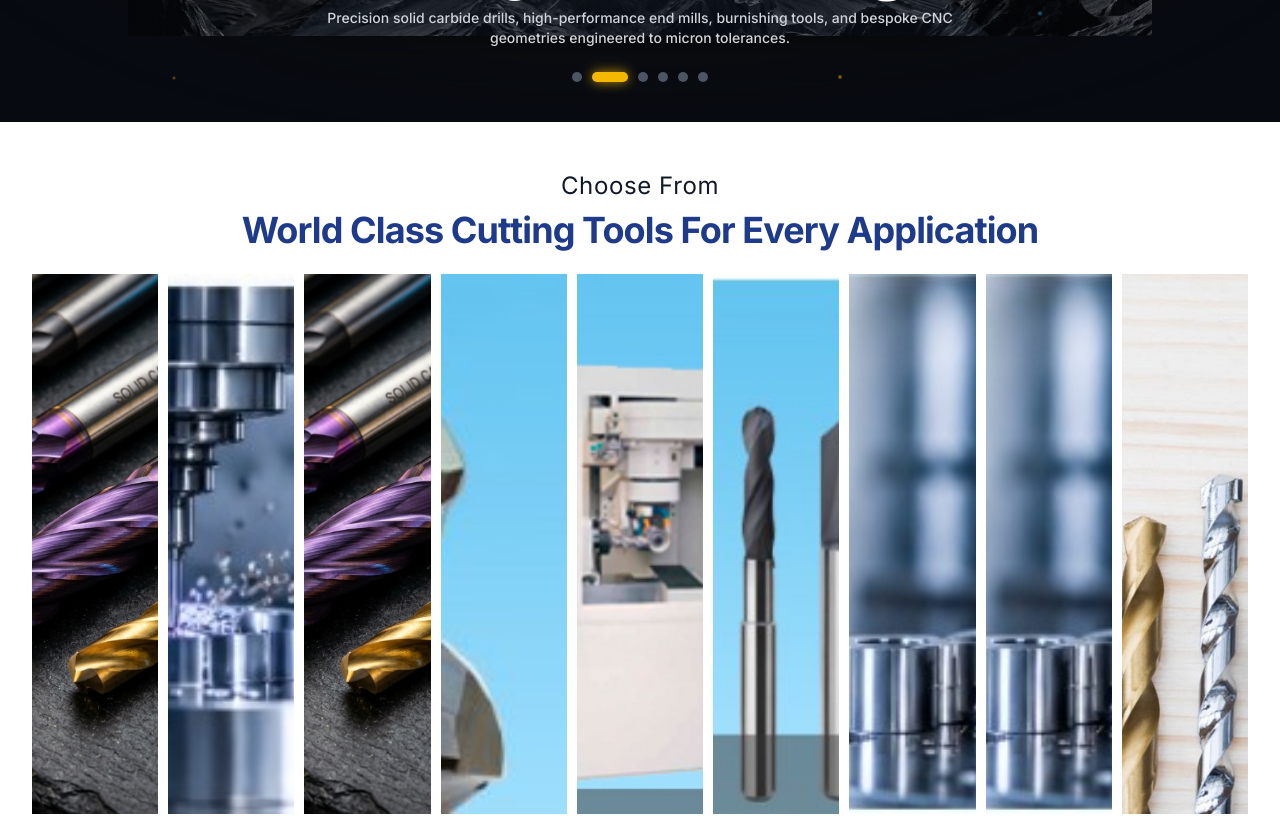
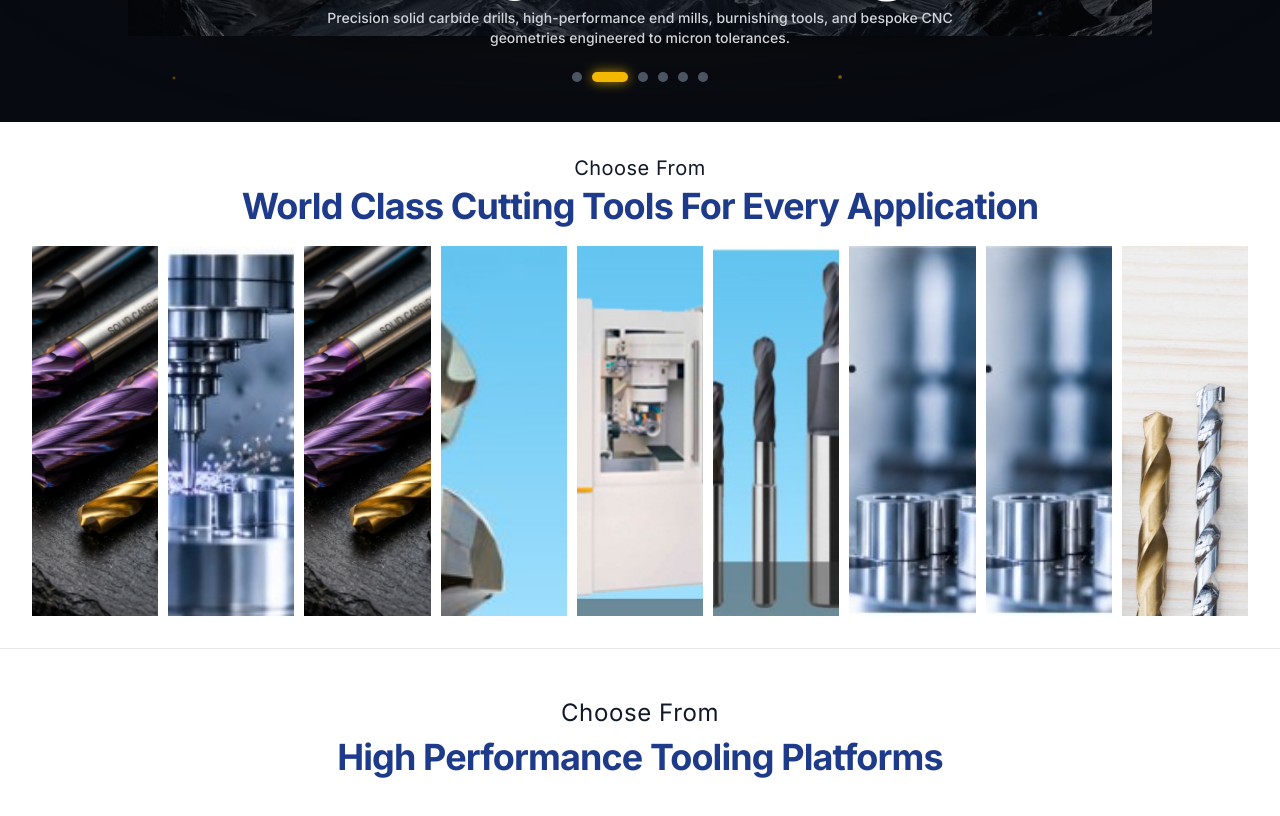
Before and after one commit to santhoshm21/techno-mill, a React (Vite) app: page / in a window 1280 px wide. Shown: the part 820-1636 px from the top of the page. Built offline with nearby package versions, Linux system fonts and the light colour scheme.

Commit message:
Adjust strip image gallery height to match reference aspect ratio

```diff
--- a/src/components/HomeAccordionGallery.jsx
+++ b/src/components/HomeAccordionGallery.jsx
@@ -102,23 +102,23 @@ export default function HomeAccordionGallery() {
   };
 
   return (
-    <section className="bg-white py-8 sm:py-10 lg:py-12 border-b border-gray-200">
+    <section className="bg-white py-6 sm:py-8 border-b border-gray-200">
       <div className="max-w-[1440px] mx-auto px-3 sm:px-6 lg:px-8">
 
         {/* Header: Exact replica of 1st input image UI reference */}
-        <div className="text-center max-w-4xl mx-auto mb-5 sm:mb-6 px-4">
-          <p className="font-serif text-xl sm:text-2xl text-[#111827] font-normal tracking-wide mb-1 sm:mb-2">
+        <div className="text-center max-w-4xl mx-auto mb-4 sm:mb-5 px-4">
+          <p className="font-serif text-lg sm:text-xl text-[#111827] font-normal tracking-wide mb-1">
             Choose From
           </p>
-          <h2 className="font-serif text-2xl sm:text-3xl md:text-4xl font-bold text-[#1E3A8A] tracking-tight leading-tight">
+          <h2 className="font-serif text-2xl sm:text-3xl lg:text-4xl font-bold text-[#1E3A8A] tracking-tight leading-tight">
             World Class Cutting Tools For Every Application
           </h2>
         </div>
 
-        {/* 9-Column Horizontal Strip Gallery matching 1st input image */}
+        {/* 9-Column Horizontal Strip Gallery matching reference aspect ratio */}
         <div
           onMouseLeave={() => setHoveredIdx(null)}
-          className="flex flex-row gap-1.5 sm:gap-2.5 h-[460px] sm:h-[500px] lg:h-[540px] w-full overflow-hidden select-none"
+          className="flex flex-row gap-1.5 sm:gap-2.5 h-[260px] sm:h-[300px] md:h-[330px] lg:h-[350px] xl:h-[370px] w-full overflow-hidden select-none"
         >
           {panels.map((panel, idx) => {
             const isHovered = hoveredIdx === idx;
@@ -151,22 +151,22 @@ export default function HomeAccordionGallery() {
 
                 {/* Active Expanded State: Dark bottom gradient with Title, Description, and Outline Button */}
                 {isHovered && (
-                  <div className="absolute inset-0 bg-gradient-to-t from-black/90 via-black/40 to-transparent p-5 sm:p-7 flex flex-col justify-end items-start text-left transition-opacity duration-300">
-                    <span className="text-xs font-semibold text-[#F5B800] tracking-wider uppercase mb-1">
+                  <div className="absolute inset-0 bg-gradient-to-t from-black/90 via-black/40 to-transparent p-4 sm:p-5 flex flex-col justify-end items-start text-left transition-opacity duration-300">
+                    <span className="text-[10px] sm:text-xs font-semibold text-[#F5B800] tracking-wider uppercase mb-0.5">
                       {panel.tag}
                     </span>
-                    <h3 className="text-lg sm:text-2xl font-bold text-white leading-tight mb-2 drop-shadow-md">
+                    <h3 className="text-base sm:text-lg font-bold text-white leading-tight mb-1 drop-shadow-md">
                       {panel.title}
                     </h3>
-                    <p className="text-xs sm:text-sm text-gray-200 line-clamp-2 max-w-sm mb-4 leading-relaxed drop-shadow-xs">
+                    <p className="text-xs text-gray-200 line-clamp-2 max-w-sm mb-3 leading-relaxed drop-shadow-xs">
                       {panel.desc}
                     </p>
                     <Link
                       to={panel.link}
-                      className="inline-flex items-center gap-2 border border-white text-white hover:border-[#F5B800] hover:text-[#F5B800] font-semibold text-xs sm:text-sm px-4 py-2 rounded-md transition-all duration-300 backdrop-blur-xs"
+                      className="inline-flex items-center gap-1.5 border border-white text-white hover:border-[#F5B800] hover:text-[#F5B800] font-semibold text-xs px-3 py-1.5 rounded transition-all duration-300 backdrop-blur-xs"
                     >
                       <span>Discover More</span>
-                      <ArrowRight className="w-3.5 h-3.5" />
+                      <ArrowRight className="w-3 h-3" />
                     </Link>
                   </div>
                 )}
```
